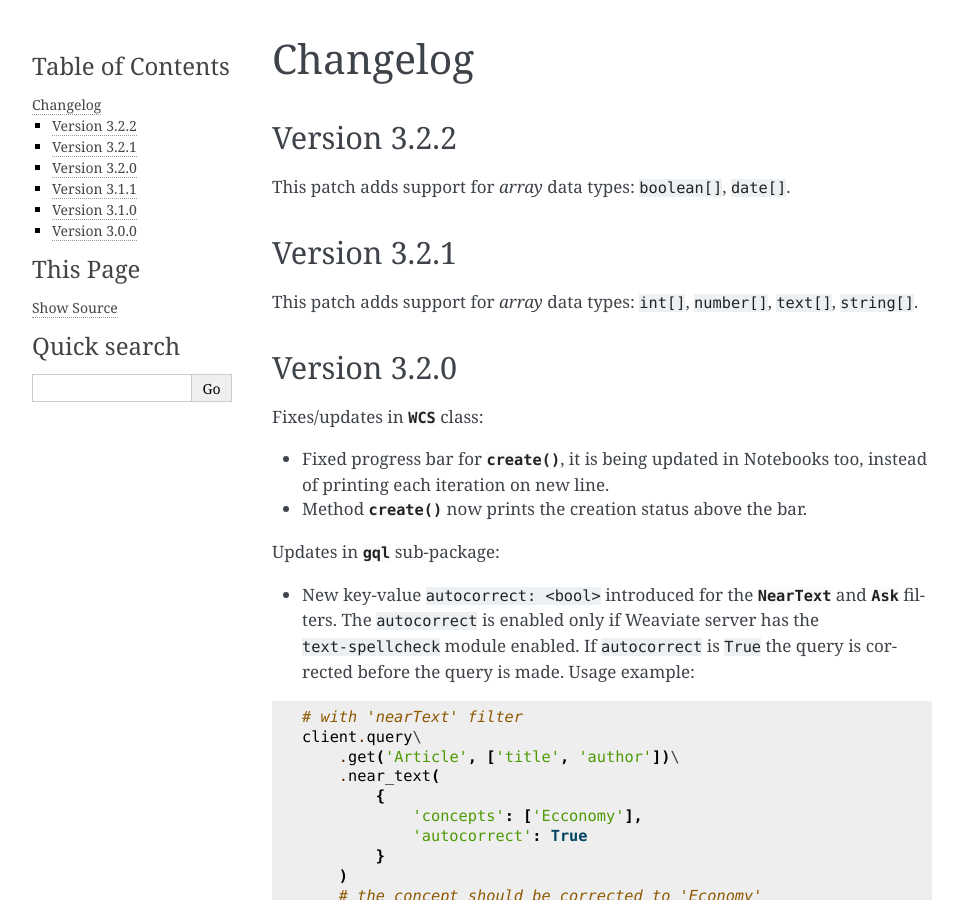
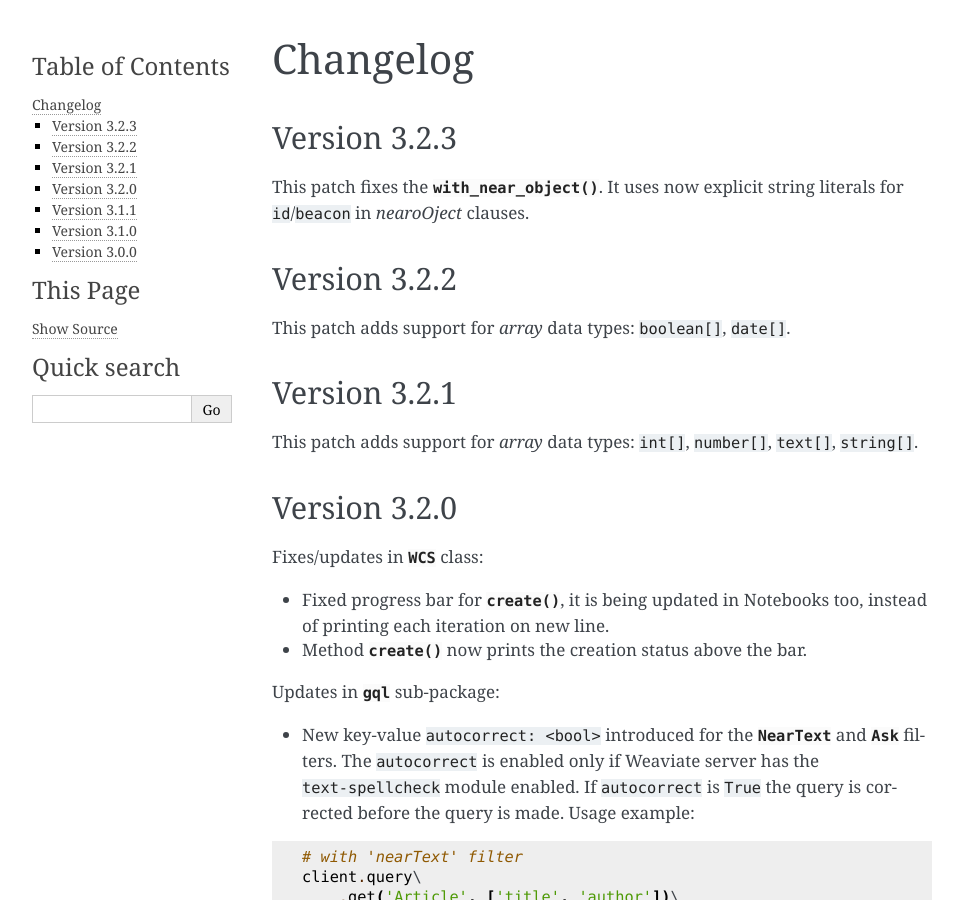
Before and after one commit to weaviate/weaviate-python-client, a Sphinx documentation site: the page built from docs/changelog.rst, in a window 1280 px wide and 900 px high. Shown: the whole window, without its empty margins (148-1111 px from the left). Built offline with Sphinx 7.4.7, drawn with Linux system fonts in a browser that asks for light colours.

Commit message:
add changelog for patch 3.2.3

```diff
--- a/docs/changelog.rst
+++ b/docs/changelog.rst
@@ -1,5 +1,9 @@
 Changelog
 =========
+
+Version 3.2.3
+-------------
+This patch fixes the :meth:`~weaviate.gql.get.GetBuilder.with_near_object`. It uses now explicit string literals for ``id``/``beacon`` in `nearoOject` clauses.
 
 Version 3.2.2
 -------------
```
